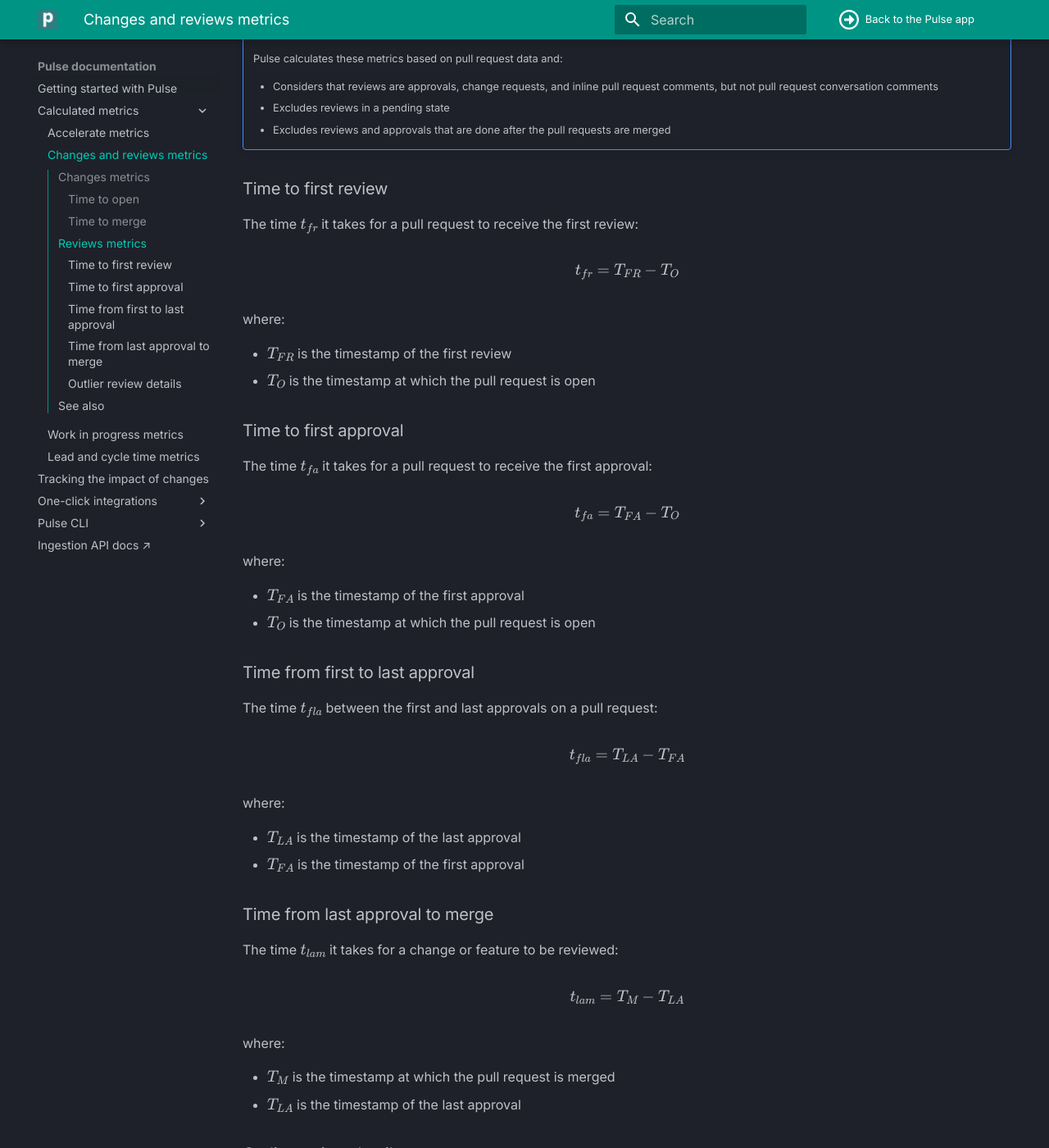
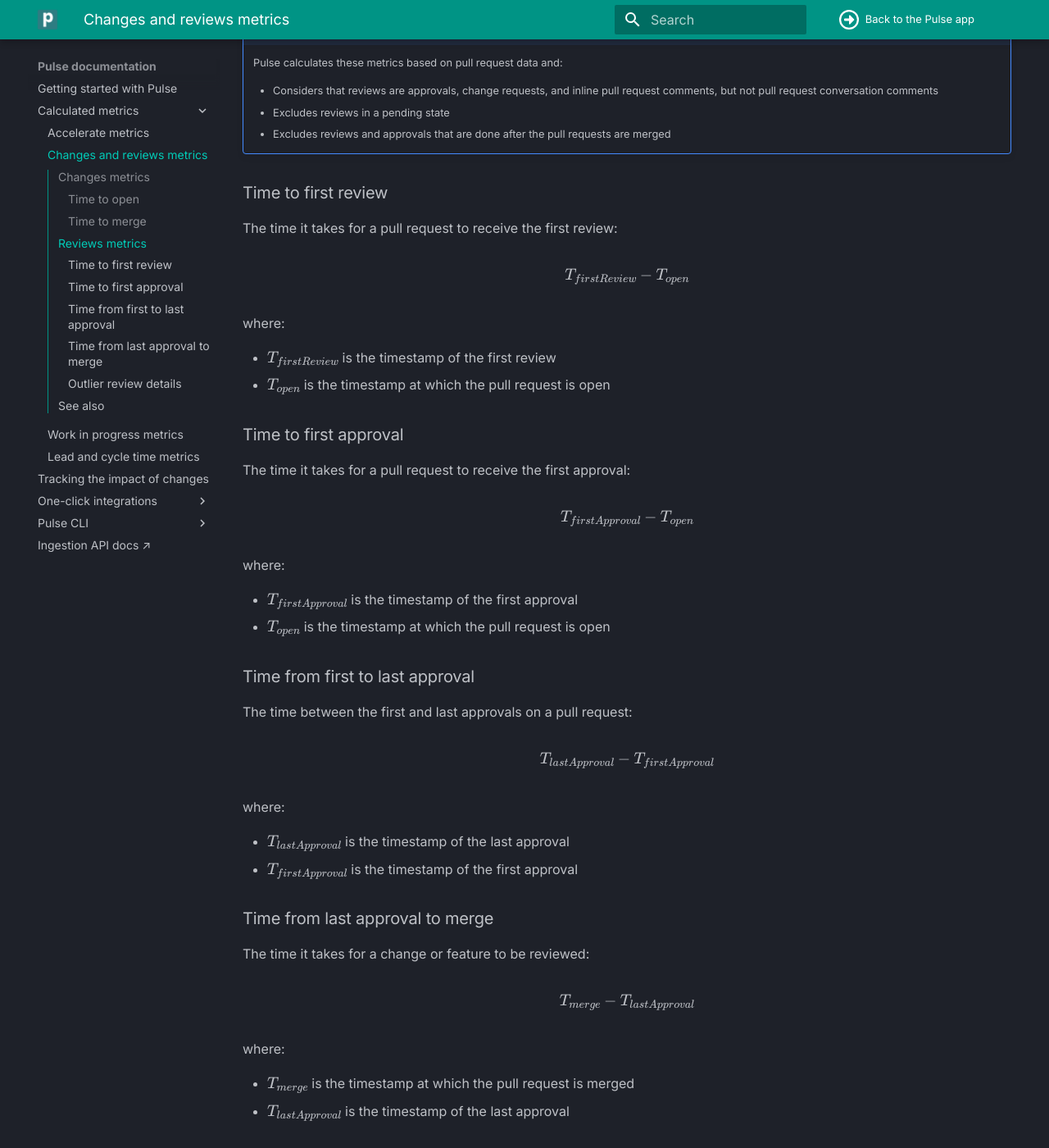
Before and after one commit to codacy/pulse-user-docs, an MkDocs documentation site: the page built from docs/metrics/accelerate-changes.md, in a window 1280 px wide and 1400 px high, scrolled down 1671 px. Shown: the whole window at 82% size. Built offline with MkDocs 1.6.1 and Material for MkDocs 9.7.7, drawn with Linux system fonts in a browser that asks for light colours; some of the changed text lies outside the part shown.

Commit message:
feat: Simplify formulas

```diff
--- a/docs/metrics/accelerate-changes.md
+++ b/docs/metrics/accelerate-changes.md
@@ -24,29 +24,29 @@
 
 ### Time to open
 
-An estimate of the time $t_o$ it takes for a change or feature to be developed:
+An estimate of the time it takes for a change or feature to be developed:
 
 $$
-t_o=T_O - T_{FC}
+T_{open} - T_{firstCommit}
 $$
 
 where:
 
--   $T_{O}$ is the timestamp at which the pull request is open
--   $T_{FC}$ is the timestamp of the first commit to the pull request branch
+-   $T_{open}$ is the timestamp at which the pull request is open
+-   $T_{firstCommit}$ is the timestamp of the first commit to the pull request branch
 
 ### Time to merge
 
-The time $t_m$ it takes for a change or feature to be reviewed:
+The time it takes for a change or feature to be reviewed:
 
 $$
-t_m=T_M - T_O
+T_{merge} - T_{open}
 $$
 
 where:
 
--   $T_{M}$ is the timestamp at which the pull request is merged
--   $T_{O}$ is the timestamp at which the pull request is open
+-   $T_{merge}$ is the timestamp at which the pull request is merged
+-   $T_{open}$ is the timestamp at which the pull request is open
 
 ## Reviews metrics
 
@@ -67,55 +67,55 @@
 
 ### Time to first review
 
-The time $t_{fr}$ it takes for a pull request to receive the first review:
+The time it takes for a pull request to receive the first review:
 
 $$
-t_{fr}=T_{FR} - T_O
+T_{firstReview} - T_{open}
 $$
 
 where:
 
--   $T_{FR}$ is the timestamp of the first review
--   $T_{O}$ is the timestamp at which the pull request is open
+-   $T_{firstReview}$ is the timestamp of the first review
+-   $T_{open}$ is the timestamp at which the pull request is open
 
 ### Time to first approval
 
-The time $t_{fa}$ it takes for a pull request to receive the first approval:
+The time it takes for a pull request to receive the first approval:
 
 $$
-t_{fa}=T_{FA} - T_O
+T_{firstApproval} - T_{open}
 $$
 
 where:
 
--   $T_{FA}$ is the timestamp of the first approval
--   $T_{O}$ is the timestamp at which the pull request is open
+-   $T_{firstApproval}$ is the timestamp of the first approval
+-   $T_{open}$ is the timestamp at which the pull request is open
 
 ### Time from first to last approval
 
-The time $t_{fla}$ between the first and last approvals on a pull request:
+The time between the first and last approvals on a pull request:
 
 $$
-t_{fla}=T_{LA} - T_{FA}
+T_{lastApproval} - T_{firstApproval}
 $$
 
 where:
 
--   $T_{LA}$ is the timestamp of the last approval
--   $T_{FA}$ is the timestamp of the first approval
+-   $T_{lastApproval}$ is the timestamp of the last approval
+-   $T_{firstApproval}$ is the timestamp of the first approval
 
 ### Time from last approval to merge
 
-The time $t_{lam}$ it takes for a change or feature to be reviewed:
+The time it takes for a change or feature to be reviewed:
 
 $$
-t_{lam}=T_M - T_{LA}
+T_{merge} - T_{lastApproval}
 $$
 
 where:
 
--   $T_{M}$ is the timestamp at which the pull request is merged
--   $T_{LA}$ is the timestamp of the last approval
+-   $T_{merge}$ is the timestamp at which the pull request is merged
+-   $T_{lastApproval}$ is the timestamp of the last approval
 
 ### Outlier review details
 
```
Also changed, not shown: docs/metrics/accelerate.md (+13 -17 lines), docs/metrics/lead-cycle-time.md (+8 -8 lines).
